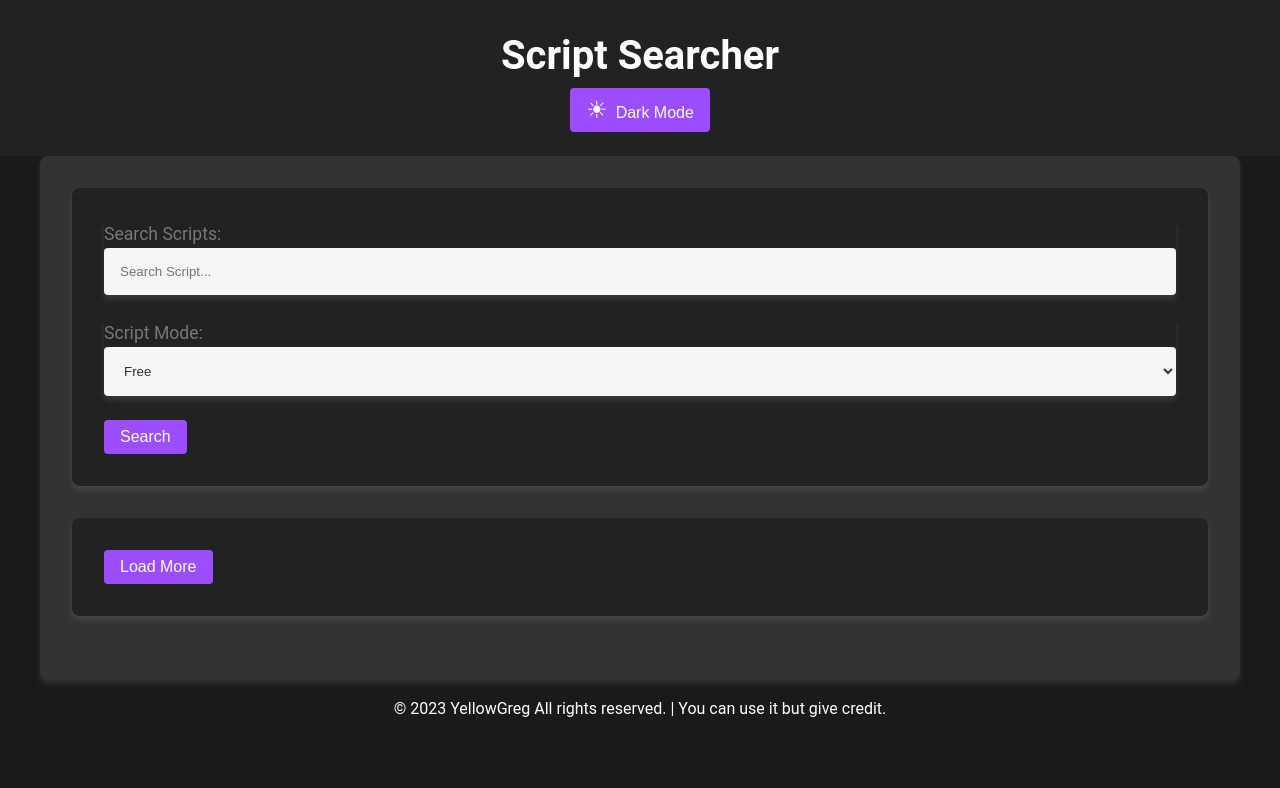
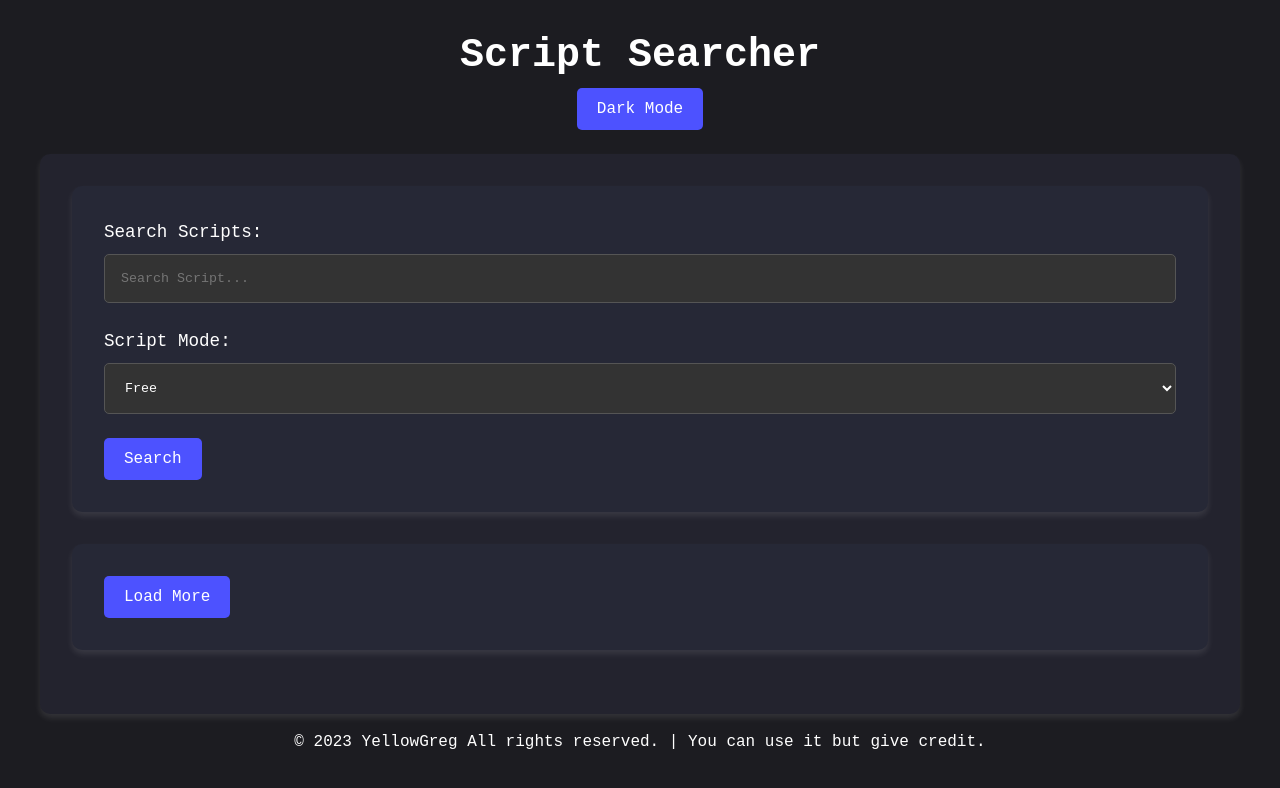
Before and after one commit to AdvanceFTeam/Script_Searcher, a plain HTML site: page index.html in a window 1280 px wide. Both pictures are taken after a click on the button "Dark Mode". Drawn offline with Linux system fonts and the light colour scheme.

Commit message:
little design

```diff
--- a/style.css
+++ b/style.css
@@ -2,42 +2,95 @@
   margin: 0;
   padding: 0;
   box-sizing: border-box;
+  font-family: 'Andale Mono', monospace;
 }
 
 body {
-  font-family: 'Roboto', sans-serif;
-  background-color: #f0f0f0;
-  color: #333;
+  background-color: var(--bg-color);
+  color: var(--text-color);
   line-height: 1.6;
+  transition: background-color 0.3s, color 0.3s;
+}
+
+/* Theme Colors */
+:root {
+  --bg-color-light: #f0f0f0;
+  --text-color-light: #333;
+  --container-bg-light: #fff;
+  --button-bg-light: #3498db;
+  --button-hover-bg-light: #2980b9;
+  --form-bg-light: #f5f5f5;
+  --input-bg-light: #fff;
+  --input-border-light: #ccc;
+  --input-focus-border-light: #3498db;
+  --shadow-light: rgba(0, 0, 0, 0.1);
+
+  --bg-color-dark: #1c1c21;
+  --text-color-dark: #ffffff;
+  --container-bg-dark: #23232e;
+  --button-bg-dark: #4d52ff;
+  --button-hover-bg-dark: #4c31d3;
+  --form-bg-dark: #262836;
+  --input-bg-dark: #333;
+  --input-border-dark: #555;
+  --input-focus-border-dark: #4d52ff;
+  --shadow-dark: rgba(255, 255, 255, 0.1);
+}
+
+/* Light Theme */
+body.light-mode {
+  --bg-color: var(--bg-color-light);
+  --text-color: var(--text-color-light);
+  --container-bg: var(--container-bg-light);
+  --button-bg: var(--button-bg-light);
+  --button-hover-bg: var(--button-hover-bg-light);
+  --form-bg: var(--form-bg-light);
+  --input-bg: var(--input-bg-light);
+  --input-border: var(--input-border-light);
+  --input-focus-border: var(--input-focus-border-light);
+  --shadow: var(--shadow-light);
+}
+
+/* Dark Theme */
+body.dark-mode {
+  --bg-color: var(--bg-color-dark);
+  --text-color: var(--text-color-dark);
+  --container-bg: var(--container-bg-dark);
+  --button-bg: var(--button-bg-dark);
+  --button-hover-bg: var(--button-hover-bg-dark);
+  --form-bg: var(--form-bg-dark);
+  --input-bg: var(--input-bg-dark);
+  --input-border: var(--input-border-dark);
+  --input-focus-border: var(--input-focus-border-dark);
+  --shadow: var(--shadow-dark);
 }
 
 .container {
   max-width: 1200px;
   margin: 0 auto;
   padding: 2rem;
-  background-color: #fff;
-  box-shadow: 0 4px 6px rgba(0, 0, 0, 0.1);
-  border-radius: 8px;
+  background-color: var(--container-bg);
+  box-shadow: 0 4px 6px var(--shadow);
+  border-radius: 10px;
+  transition: background-color 0.3s, box-shadow 0.3s;
 }
 
 .header {
-  background-color: transparent;
-  color: #000000;
+  text-align: center;
   padding: 1.5rem 0;
-  text-align: center;
 }
 
 .header-title {
   font-size: 2.5rem;
+  font-weight: 700;
 }
 
-.search-section,
-.results-section {
+.section {
   margin-bottom: 2rem;
   padding: 2rem;
-  background-color: transparent;
-  border-radius: 8px;
-  box-shadow: 0 4px 6px rgba(0, 0, 0, 0.1);
+  background-color: var(--form-bg);
+  border-radius: 10px;
+  box-shadow: 0 4px 6px var(--shadow);
 }
 
 .form-group {
@@ -47,132 +100,61 @@ body {
 .label {
   font-size: 1.1rem;
   margin-bottom: 0.5rem;
-  color: #777;
+  display: block;
 }
 
 .input,
 .select {
   width: 100%;
   padding: 1rem;
-  border: none;
-  border-radius: 4px;
-  background-color: #f5f5f5;
-  color: #333;
+  border: 1px solid var(--input-border);
+  border-radius: 5px;
+  background-color: var(--input-bg);
+  color: var(--text-color);
+  transition: border-color 0.3s, background-color 0.3s;
 }
 
 .input:focus,
 .select:focus {
   outline: none;
-  background-color: #fff;
-  box-shadow: 0 0 5px rgba(0, 0, 0, 0.1);
+  border-color: var(--input-focus-border);
 }
 
 .button {
-  background-color: #9c4dff;
+  background-color: var(--button-bg);
   font-size: 1rem;
-  padding: 0.5rem 1rem;
+  padding: 0.75rem 1.25rem;
   color: #fff;
   border: none;
-  border-radius: 4px;
+  border-radius: 5px;
   cursor: pointer;
   transition: background-color 0.3s, transform 0.2s, box-shadow 0.3s;
 }
 
 .button:hover {
-  background-color: #d32f2f;
+  background-color: var(--button-hover-bg);
   transform: translateY(-3px);
-  box-shadow: 0 6px 8px rgba(0, 0, 0, 0.15);
+  box-shadow: 0 6px 8px var(--shadow);
 }
 
-.results-section {
-  padding: 2rem;
-  background-color: #fff;
-  border-radius: 8px;
-  box-shadow: 0 4px 6px rgba(0, 0, 0, 0.1);
-}
-
-.footer {
-  color: #000000;
-  text-align: center;
-  padding: 1rem 0;
-}
-
-.dark-mode-button {
-  background-color: #9c4dff;
-  font-size: 1rem;
-  padding: 0.5rem 1rem;
-  color: #fff;
-  border: none;
-  border-radius: 4px;
-  cursor: pointer;
-  transition: background-color 0.3s, transform 0.2s, box-shadow 0.3s;
-}
-
-.dark-mode-button:hover {
-  background-color: #d32f2f;
-  transform: translateY(-3px);
-  box-shadow: 0 6px 8px rgba(0, 0, 0, 0.15);
-}
-
-body.dark-mode {
-  background-color: #1a1a1a;
-  color: #ffffff;
-}
-
-.container.dark-mode {
-  background-color: #333;
-  box-shadow: 0 4px 6px rgba(255, 255, 255, 0.1);
-}
-
-.header.dark-mode {
-  background-color: #222;
-  color: #fff;
-}
-
-.search-section.dark-mode {
-  background-color: #222;
-  box-shadow: 0 4px 6px rgba(255, 255, 255, 0.1);
-}
-
-.form-group.dark-mode,
-.results-section.dark-mode {
-  background-color: #222;
-  box-shadow: 0 4px 6px rgba(255, 255, 255, 0.1);
-}
-
-.footer.dark-mode {
-  color: #fff;
-}
-
-.dark-mode-button::before {
-  content: '\1F319';
-  font-size: 1.5rem;
-  margin-right: 0.5rem;
-  transition: transform 0.3s;
-}
-
-body.dark-mode .dark-mode-button::before {
-  content: '\2600';
-  transform: rotate(180deg);
-}
-
-#results {
+.results {
   display: flex;
   flex-wrap: wrap;
-  justify-content: space-between;
+  gap: 20px;
+  justify-content: center;
 }
 
 .script-card {
-  background-color: #333;
+  background: var(--bg-color);
   width: calc(25% - 20px);
   margin: 10px;
-  border-radius: 8px;
+  border-radius: 10px;
   overflow: hidden;
-  box-shadow: 0 4px 8px rgba(0, 0, 0, 0.1);
-  transition: transform 0.3s ease-in-out;
+  box-shadow: 0 4px 8px var(--shadow);
+  transition: transform 0.3s ease-in-out, background 0.3s, box-shadow 0.3s;
   display: flex;
   flex-direction: column;
-  color: white;
+  color: var(--text-color);
 }
 
 .script-card:hover {
@@ -180,25 +162,25 @@ body.dark-mode .dark-mode-button::before {
 }
 
 .script-title {
+  font-size: 1.2rem;
+  font-weight: 700;
+  text-align: center;
+  margin: 10px 0;
   color: #3498db;
-  text-decoration: underline;
-  cursor: pointer;
-  text-align: center;
-  margin-bottom: 10px;
 }
 
-.script-title:hover {
+.script-title a {
+  color: inherit;
+  text-decoration: none;
+}
+
+.script-title a:hover {
   color: #2980b9;
 }
 
-.link-text {
-  color: #3498db;
-  text-decoration: underline;
-  cursor: pointer;
-}
-
-.link-text:hover {
-  color: #2980b9;
+.script-card img {
+  width: 100%;
+  border-bottom: 2px solid var(--button-bg);
 }
 
 .script-content-container {
@@ -207,21 +189,15 @@ body.dark-mode .dark-mode-button::before {
   display: flex;
   flex-direction: column;
   justify-content: space-between;
+  background-color: var(--bg-color);
 }
 
-.script-text-container {
-  margin-top: 10px;
-}
-
-.script-text-container p {
-  font-size: 0.9rem;
-  overflow: hidden;
-  text-overflow: ellipsis;
-  white-space: nowrap;
+.script-details {
+  margin-bottom: 10px;
 }
 
 .copy-button {
-  background-color: #9c4dff;
+  background-color: var(--button-bg);
   color: #fff;
   border: none;
   padding: 6px 8px;
@@ -231,7 +207,12 @@ body.dark-mode .dark-mode-button::before {
 }
 
 .copy-button:hover {
-  background-color: #d32f2f;
+  background-color: var(--button-hover-bg);
+}
+
+.footer {
+  text-align: center;
+  padding: 1rem 0;
 }
 
 @media only screen and (max-width: 600px) {
```
